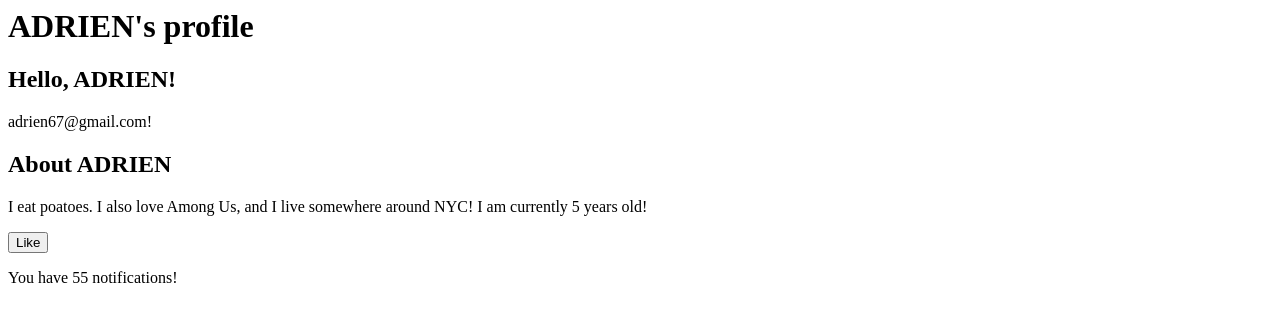
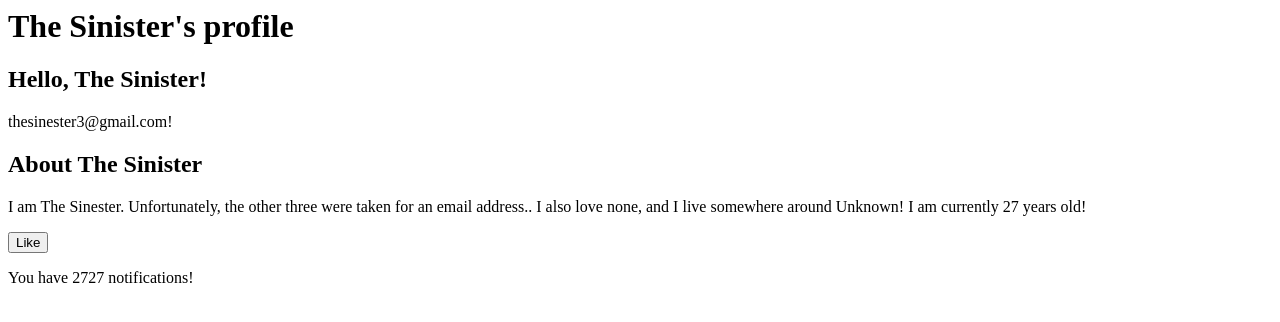
Before and after one commit to Josh-Hutcherson/test, a plain HTML site: page index.html in a window 1280 px wide. Drawn offline with Linux system fonts and the light colour scheme.

Commit message:
Update index.html

```diff
--- a/index.html
+++ b/index.html
@@ -1,7 +1,7 @@
-<h1>ADRIEN's profile</h1>
-<h2>Hello, ADRIEN!</h2>
-<p> adrien67@gmail.com!</p>
-<h2>About ADRIEN</h2>
-<p> I eat poatoes. I also love Among Us, and I live somewhere around NYC! I am currently 5 years old!</p>
+<h1>The Sinister's profile</h1>
+<h2>Hello, The Sinister!</h2>
+<p> thesinester3@gmail.com!</p>
+<h2>About The Sinister</h2>
+<p> I am The Sinester. Unfortunately, the other three were taken for an email address.. I also love none, and I live somewhere around Unknown! I am currently 27 years old!</p>
 <button>Like</button>
-<p>You have 55 notifications!</p>
+<p>You have 2727 notifications!</p>
```
